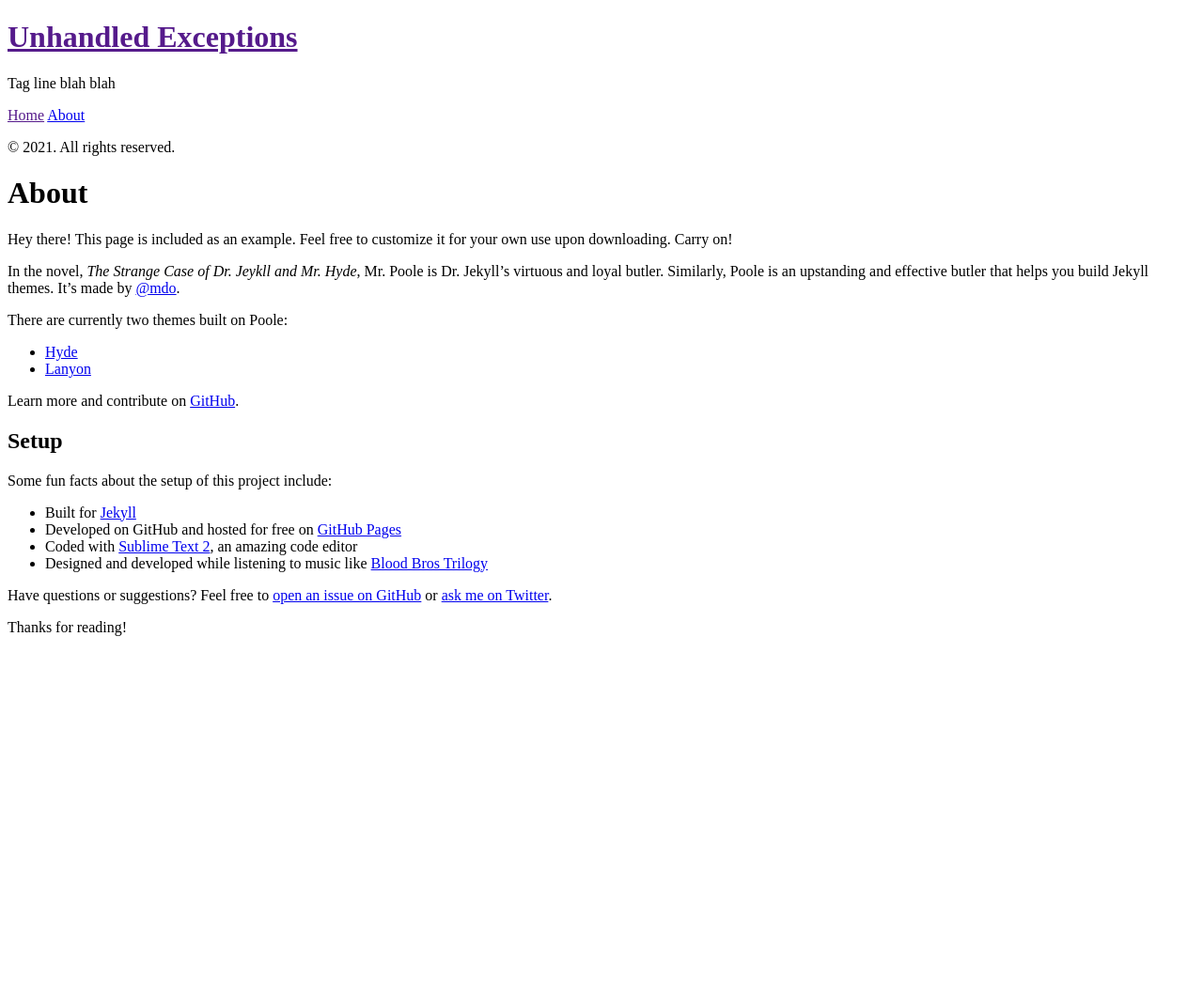
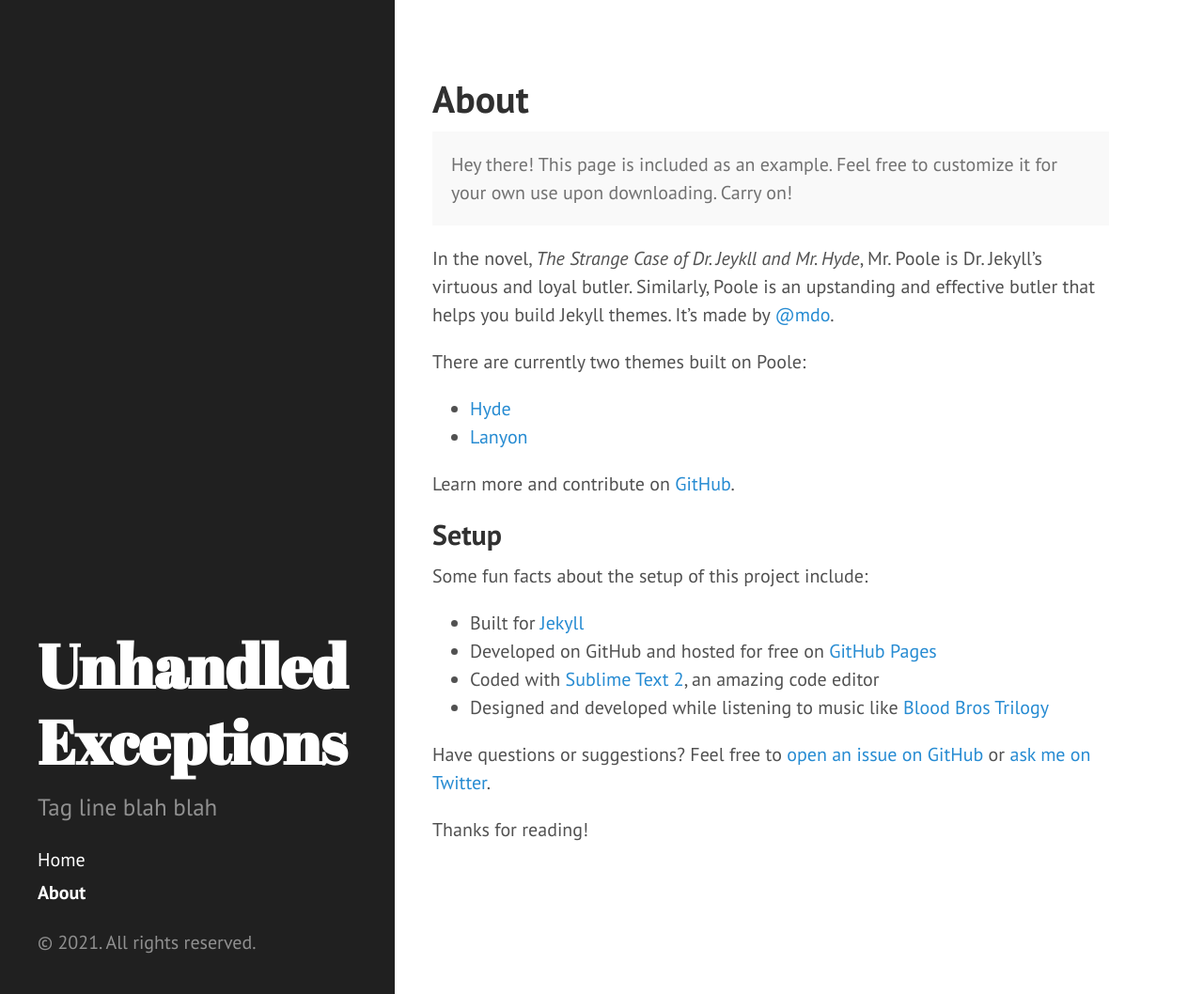
Before and after one commit to vedangnaik/vedangnaik.github.io, a Jekyll site: the page built from about.md, in a window 1280 px wide and 1058 px high. Shown: the whole window at 94% size. Built offline with Jekyll 4.4.1, drawn with Linux system fonts in a browser that asks for light colours.

Commit message:
Removed baseurl completely

```diff
--- a/_config.yml
+++ b/_config.yml
@@ -10,7 +10,6 @@ relative_permalinks: false
 title:            Unhandled Exceptions
 tagline:          'something'
 description:      'Tag line blah blah'
-baseurl: /
 
 author:
   name:           'Vedang Naik'
--- a/_includes/head.html
+++ b/_includes/head.html
@@ -15,14 +15,14 @@
   </title>
 
   <!-- CSS -->
-  <link rel="stylesheet" href="{{ site.baseurl }}public/css/poole.css">
-  <link rel="stylesheet" href="{{ site.baseurl }}public/css/syntax.css">
-  <link rel="stylesheet" href="{{ site.baseurl }}public/css/hyde.css">
+  <link rel="stylesheet" href="{{ site.baseurl }}/public/css/poole.css">
+  <link rel="stylesheet" href="{{ site.baseurl }}/public/css/syntax.css">
+  <link rel="stylesheet" href="{{ site.baseurl }}/public/css/hyde.css">
   <link rel="stylesheet" href="http://fonts.googleapis.com/css?family=PT+Sans:400,400italic,700|Abril+Fatface">
 
   <!-- Icons -->
-  <link rel="apple-touch-icon-precomposed" sizes="144x144" href="{{ site.baseurl }}public/apple-touch-icon-144-precomposed.png">
-                                 <link rel="shortcut icon" href="{{ site.baseurl }}public/favicon.ico">
+  <link rel="apple-touch-icon-precomposed" sizes="144x144" href="{{ site.baseurl }}/public/apple-touch-icon-144-precomposed.png">
+                                 <link rel="shortcut icon" href="{{ site.baseurl }}/public/favicon.ico">
 
   <!-- RSS -->
   <link rel="alternate" type="application/rss+xml" title="RSS" href="/atom.xml">
```
